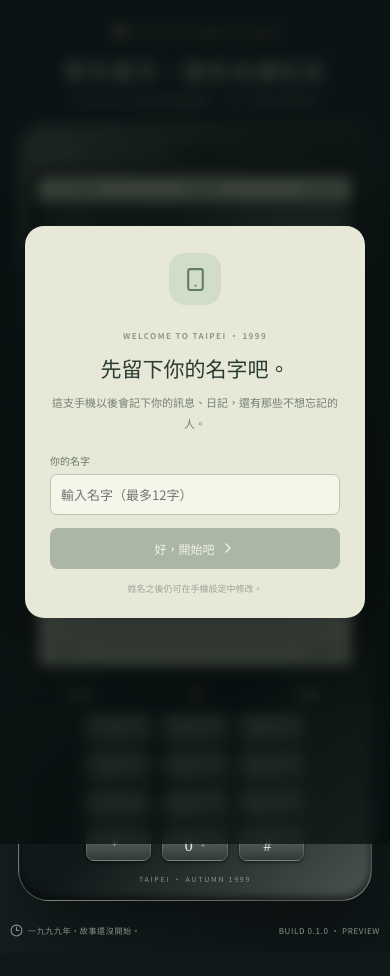
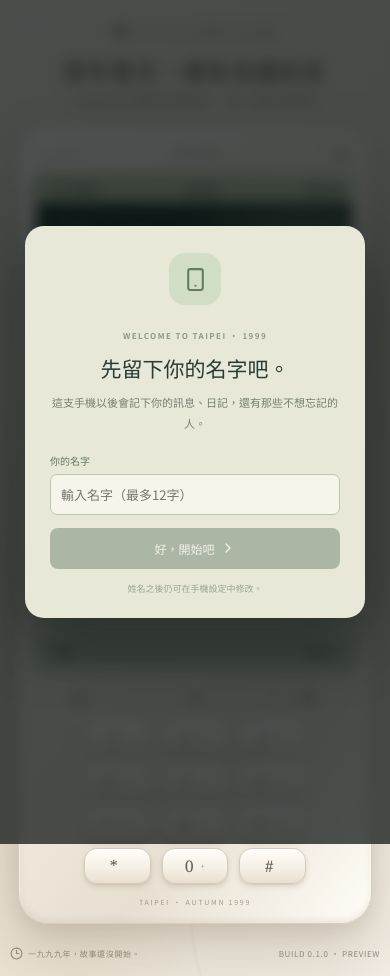
Before and after one commit to zzymumu/mayday-love-game, a React (Vite) app: page / in a window 390 px wide. Before the commit the page ends 953 px from the top, so only its background shows below. Built offline with nearby package versions, Linux system fonts and the light colour scheme.

Commit message:
style: refresh phone with creamy white shell and rounded keys

```diff
--- a/src/styles.css
+++ b/src/styles.css
@@ -166,3 +166,108 @@ button { cursor: pointer; }
 @media (prefers-reduced-motion: reduce) {
   *, *::before, *::after { scroll-behavior: auto !important; transition-duration: .01ms !important; animation-duration: .01ms !important; }
 }
+
+/* 1.1 — 奶油白機身與圓潤按鍵 */
+:root {
+  color: #514d43;
+  background: #eee8dc;
+}
+
+.page-shell {
+  background:
+    radial-gradient(ellipse at 50% 42%, rgba(255,255,255,.9), transparent 42%),
+    radial-gradient(ellipse at 8% 82%, rgba(216,196,168,.26), transparent 35%),
+    linear-gradient(145deg, #f4efe5 0%, #e9e1d3 55%, #f3ede3 100%);
+}
+
+.ambient-one { border-color: rgba(174,145,112,.18); }
+.ambient-two { border-color: rgba(174,145,112,.14); }
+
+.project-mark { color: #a77e5e; }
+.page-heading h1 { color: #4c5145; }
+.page-heading p { color: #8d887c; }
+
+.phone {
+  background:
+    linear-gradient(125deg, rgba(255,255,255,.98) 0%, #f8f3e9 28%, #e7dfd1 72%, #fffdf7 100%);
+  border: 1px solid #d8cdbb;
+  box-shadow:
+    0 30px 65px rgba(91,76,55,.20),
+    0 8px 18px rgba(91,76,55,.10),
+    inset 0 2px 3px rgba(255,255,255,.98),
+    inset 0 -3px 7px rgba(174,153,124,.18);
+}
+
+.phone-top { height: 33px; }
+.brand-word { color: #9c907e; opacity: .95; }
+.brand-word span { color: #c18d68; }
+.earpiece {
+  width: 49px;
+  height: 5px;
+  border-radius: 99px;
+  background: linear-gradient(180deg, #b8b1a5, #e4ded2);
+  box-shadow: inset 0 1px 2px rgba(90,78,62,.25), 0 1px 0 rgba(255,255,255,.95);
+}
+.camera-dot {
+  background: radial-gradient(circle at 35% 30%, #8c9a91, #34463e 65%, #1f2c27);
+  box-shadow: 0 0 0 2px #e6ddcf, inset 0 0 2px rgba(0,0,0,.5);
+}
+
+.screen-frame {
+  padding: 6px;
+  background: linear-gradient(145deg, #cfc5b4, #f8f4eb 35%, #d8cdbd);
+  border: 1px solid #d2c7b7;
+  border-radius: 15px;
+  box-shadow:
+    inset 0 1px 3px rgba(105,88,66,.18),
+    0 1px 0 rgba(255,255,255,.95);
+}
+
+.phone-controls { padding: 14px 18px 0; }
+.soft-keys { padding: 0 15px 13px; }
+.soft-keys button {
+  color: #817766;
+  font-size: 10px;
+  font-weight: 600;
+  letter-spacing: .1em;
+}
+.control-light {
+  background: #c89570;
+  box-shadow: 0 0 8px rgba(200,149,112,.35);
+}
+.keypad {
+  gap: 8px 13px;
+  max-width: 222px;
+}
+.key {
+  height: 37px;
+  border-radius: 14px;
+  border: 1px solid #d6cbbb;
+  background: linear-gradient(180deg, #fffefa 0%, #f6f0e5 55%, #e8dfd1 100%);
+  box-shadow:
+    0 3px 5px rgba(104,87,64,.15),
+    0 1px 1px rgba(104,87,64,.08),
+    inset 0 1px 0 rgba(255,255,255,.98);
+  color: #777064;
+  gap: 7px;
+  transition: transform .12s ease, box-shadow .12s ease, background .12s ease;
+}
+.key:hover {
+  background: linear-gradient(180deg, #fffefa, #f1e7d8);
+  box-shadow: 0 4px 7px rgba(104,87,64,.17), inset 0 1px 0 #fff;
+}
+.key:active {
+  transform: translateY(2px);
+  box-shadow: inset 0 2px 4px rgba(104,87,64,.16);
+}
+.key strong { color: #665f53; font-size: 16px; }
+.key small { color: #a39a8a; }
+.phone-bottom-label { color: #a79b89; }
+
+.page-footer { color: #8e877b; }
+
+@media (max-width: 420px) {
+  .phone { padding: 13px 12px 16px; }
+  .keypad { gap: 7px 11px; }
+  .key { height: 36px; border-radius: 13px; }
+}
```
